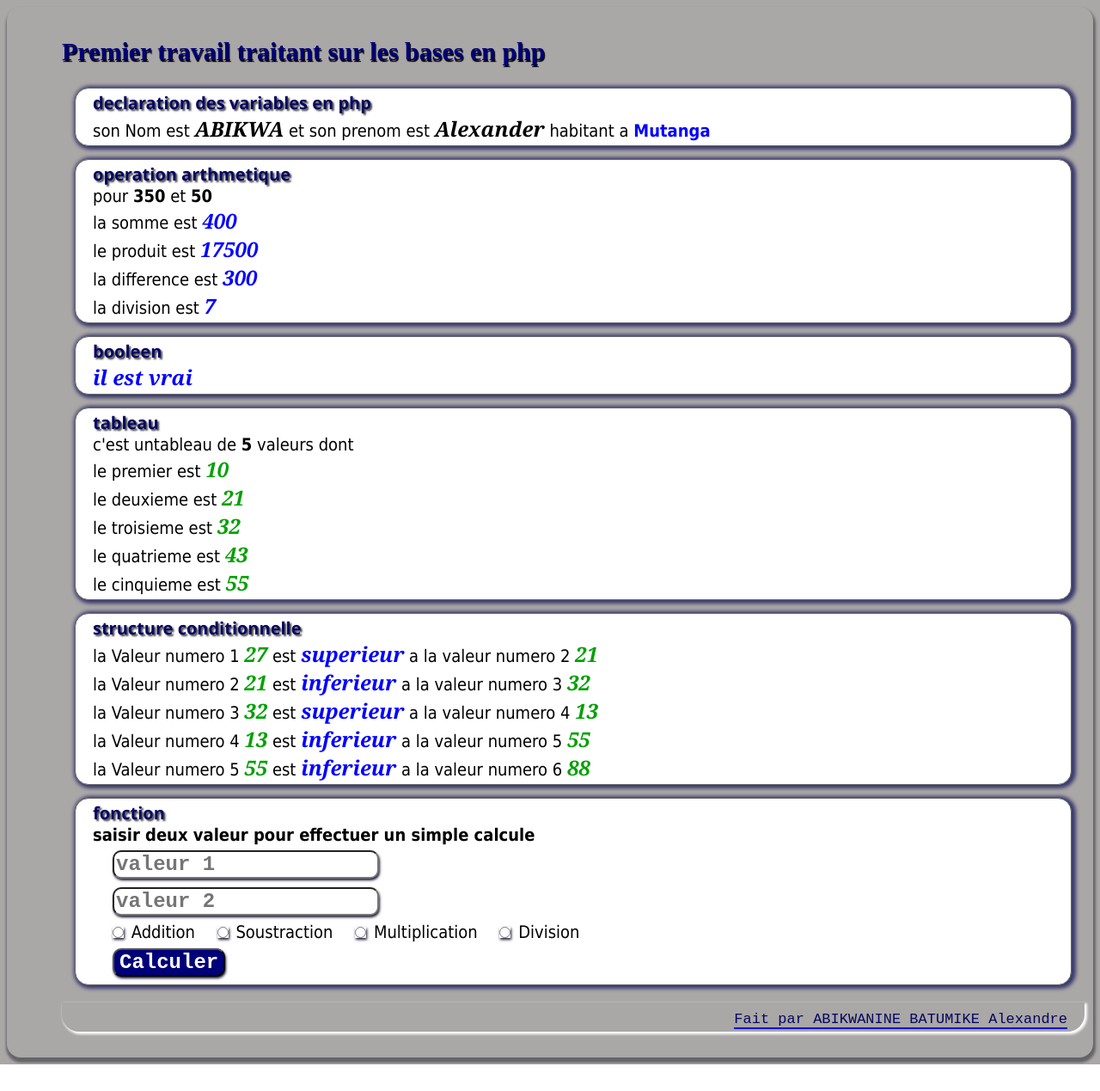
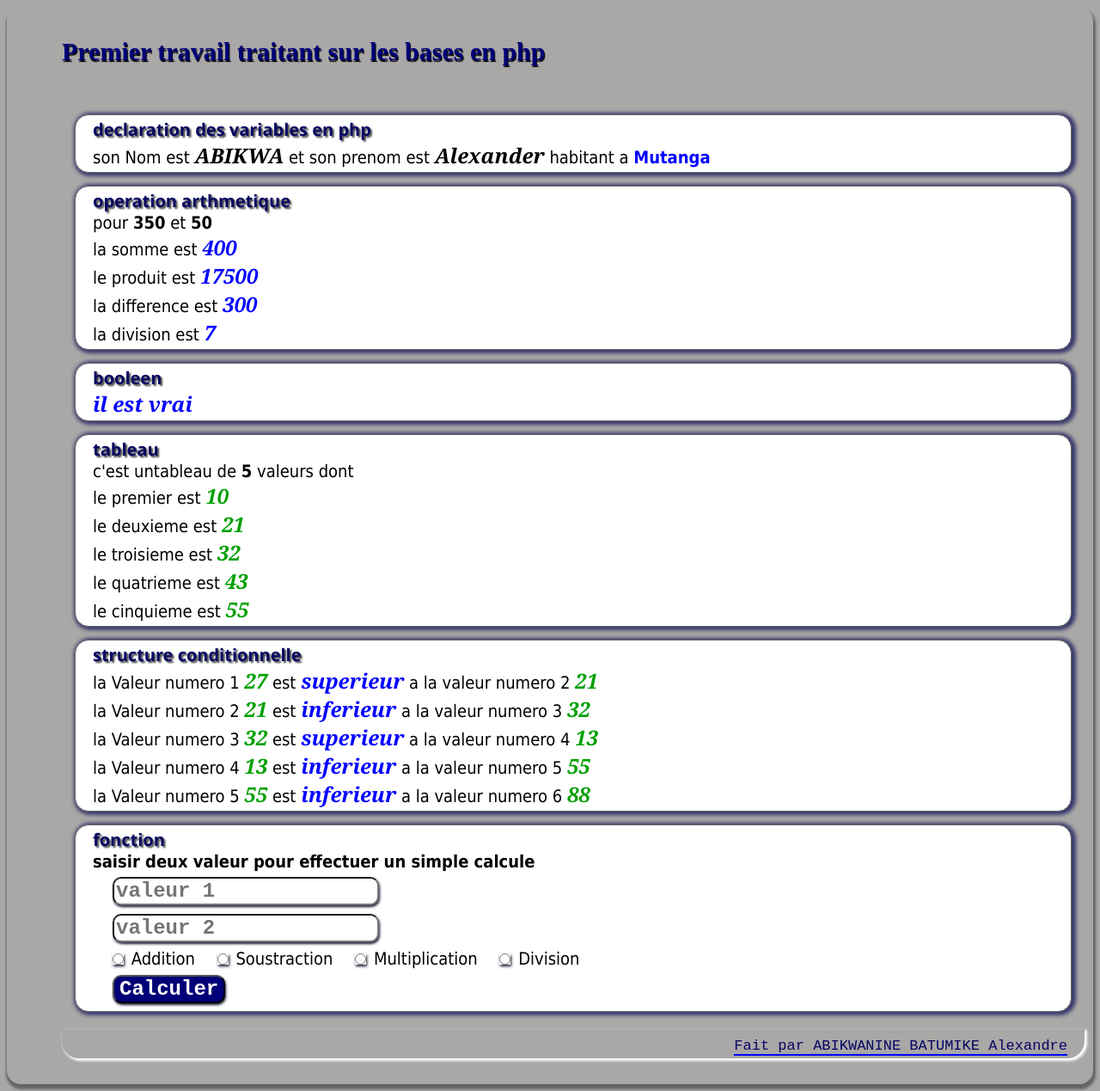
Before and after one commit to Abikwa/Devoir_oop_php_Alexandre, a PHP site: page / in a window 1280 px wide. Shown: the whole page at 86% size. Before the commit the page ends 1238 px from the top, so only its background shows below. Run offline with PHP 8.4, Linux system fonts and the light colour scheme.

Commit message:
amelioration finale du style

```diff
--- a/styleTp1.css
+++ b/styleTp1.css
@@ -12,6 +12,12 @@ body{
     font-family: 'Times New Roman', Times, serif;
     color: rgb(0, 0, 120);
     text-shadow: 1px 2px 1px black;
+    position: fixed;
+    text-align: center;
+    z-index: 1;
+}
+article{
+    padding-top: 100px;
 }
 .answer{
     border: 1px solid rgb(101, 101, 104);
```
